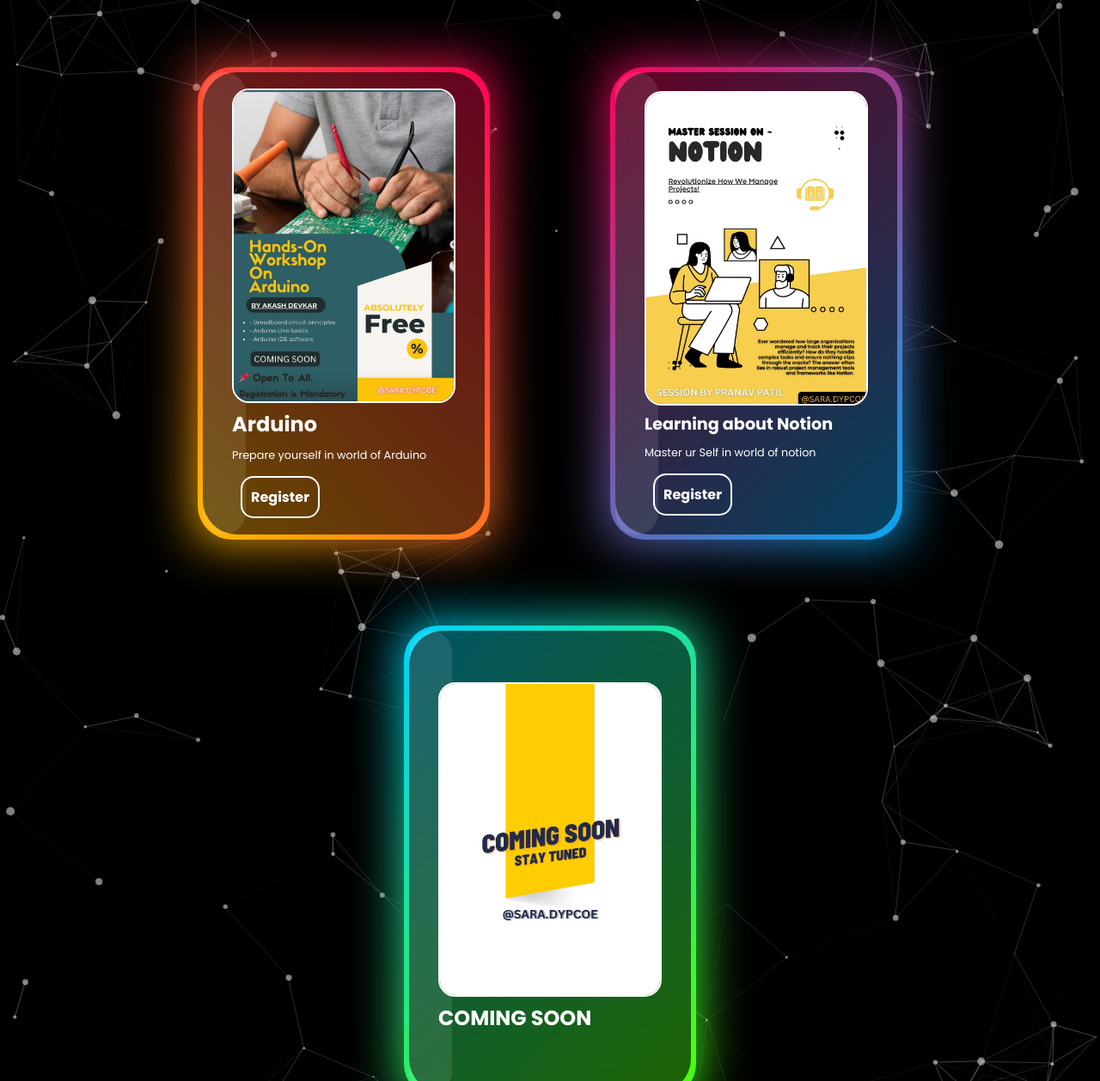
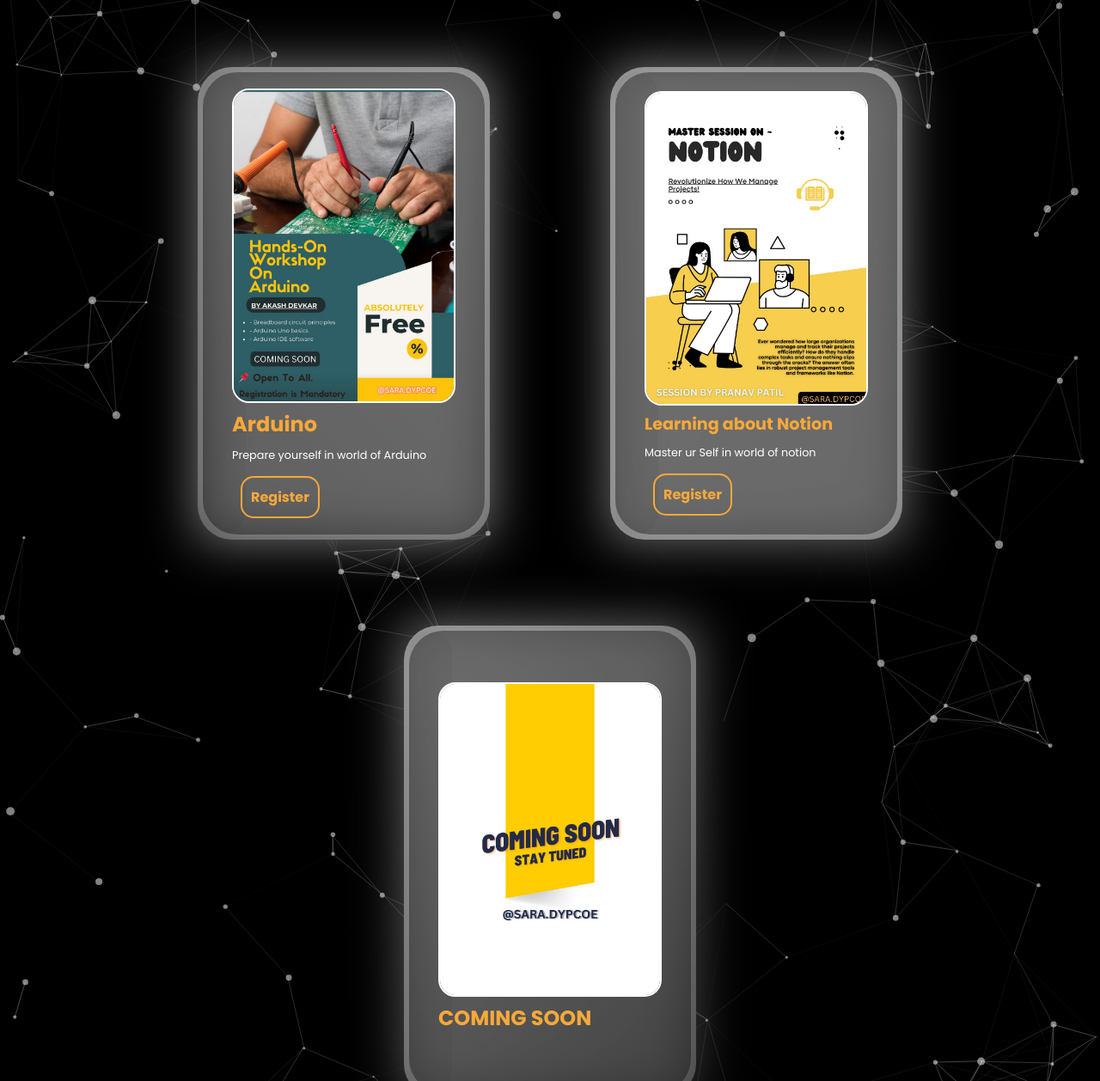
Before and after one commit to sara-dypcoe/saranew_web, a website: page Events.html in a window 1280 px wide. Shown: the part 462-1720 px from the top of the page at 86% size. Drawn offline with Linux system fonts and the light colour scheme; animation ran at ten frames a second.

Commit message:
Making some changes

```diff
--- a/Events1.css
+++ b/Events1.css
@@ -384,7 +384,7 @@
     left: 0;
     width: 100%;
     height: 100%;
-    background: linear-gradient(45deg,#ffbc00,#ff0058);
+    background: linear-gradient(45deg,#6868689d,#d3d3d397);
     border-radius: 40px;
  }
 
@@ -395,20 +395,20 @@
     left: 0;
     width: 100%;
     height: 100%;
-    background: linear-gradient(45deg,#ffbc00,#ff0058);
+    background: linear-gradient(45deg,#d3d3d397,#d3d3d397);
     filter: blur(30px);
 
  }
 
  .container1 .box:nth-child(2)::before,
  .container1 .box:nth-child(2)::after{
-    background: linear-gradient(315deg,#03a9f4,#ff0058);
+    background: linear-gradient(315deg,#d3d3d388,#d3d3d397);
 
  }
 
  .container1 .box:nth-child(3)::before,
  .container1 .box:nth-child(3)::after{
-    background: linear-gradient(315deg,#4dff03,#00d0ff);
+    background: linear-gradient(315deg,#d3d3d347,#d3d3d397);
 
  }
 
@@ -418,7 +418,7 @@
     left: 6px;
     right: 6px;
     bottom: 6px;
-    background: rgba(0, 0, 0, 0.6);
+    background: rgba(0, 0, 0, 0.367);
     z-index: 2;
     border-radius:40px;
  }
@@ -430,7 +430,7 @@
     left: 0;
     width: 50px;
     height: 100%;
-    background: rgba(255, 255, 255, 0.1);
+    background: rgba(0, 0, 0, 0.036);
     pointer-events:none;
     border-radius: 40px;
 
@@ -447,7 +447,7 @@
 
  .container1 .box .content h2{
     font-size: 1.5em;
-    color: #fff;
+    color: #f7a83a;
     margin-bottom: 10px;
  }
 
@@ -462,12 +462,12 @@
  .container1 .box .content a{
     display: inline-block;
     font-size: 1em;
-   color:#fff;
+   color:#f7a83a;
     padding: 10px;
     text-decoration: none;
     font-weight: 700;
     border-radius: 15px;
-    border: #fff  2px solid;
+    border:#f7a83a   2px solid;
     background-color: transparent;
     margin-left: 10px;
     margin-top: 5px;
--- a/team1.css
+++ b/team1.css
@@ -250,7 +250,7 @@
     height: 400px;
     background: rgba(255, 255, 255, 0.05);
     margin: 20px;
-    box-shadow: 0 15px 25px cyan ;
+    box-shadow: 0 2px 30px cyan ;
     /* box-shadow: 0 15px 25px cyan; */
     border-radius: 15px;
     display: flex;
--- a/webteam.css
+++ b/webteam.css
@@ -164,7 +164,7 @@
     transition: height 0.2s cubic-bezier(0.175, 0.885, 0.32, 1.275);
 
 
-  }
+   }
 
   .dropdown_menu.open{
     height: 240px;
@@ -502,22 +502,22 @@
 
 .container .box:nth-child(1):before,
 .container .box:nth-child(1):after{
-    background: linear-gradient(315deg, #e6e3db1a, #e2dedba6)
+    background: linear-gradient(315deg, #ff0062, #000000)
 }
 
 .container .box:nth-child(2):before,
 .container .box:nth-child(2):after{
-    background: linear-gradient(315deg, #0799a39a,  #e2dedba6)
+    background: linear-gradient(315deg, #03eeff,  #000000)
 }
 
 .container .box:nth-child(3):before,
 .container .box:nth-child(3):after{
- background: linear-gradient(315deg, #8903aab2,#e2dedba6)
+ background: linear-gradient(315deg, #cc02ff,#000000)
 }
 
 .container .box:nth-child(4):before,
 .container .box:nth-child(4):after{
- background: linear-gradient(315deg, #ced1219d, #e2dedba6)
+ background: linear-gradient(315deg, #fbff00, #060605)
 }
 
 .container .box span
```
